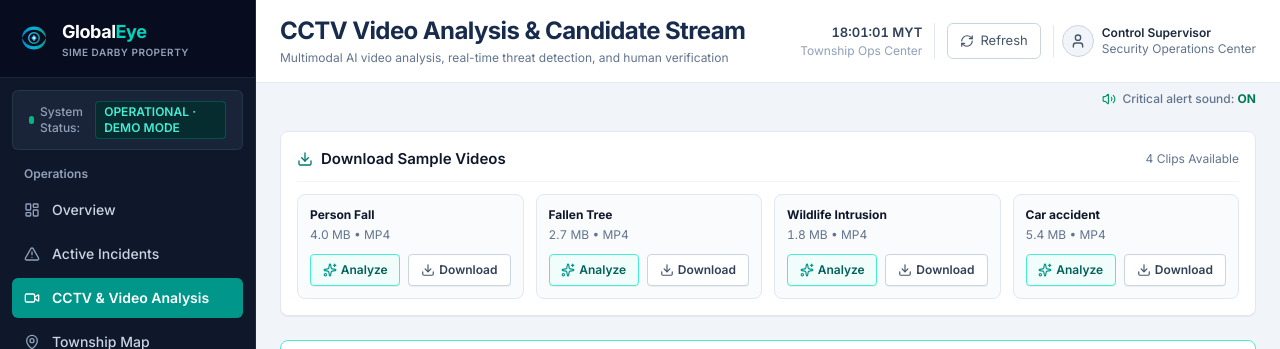
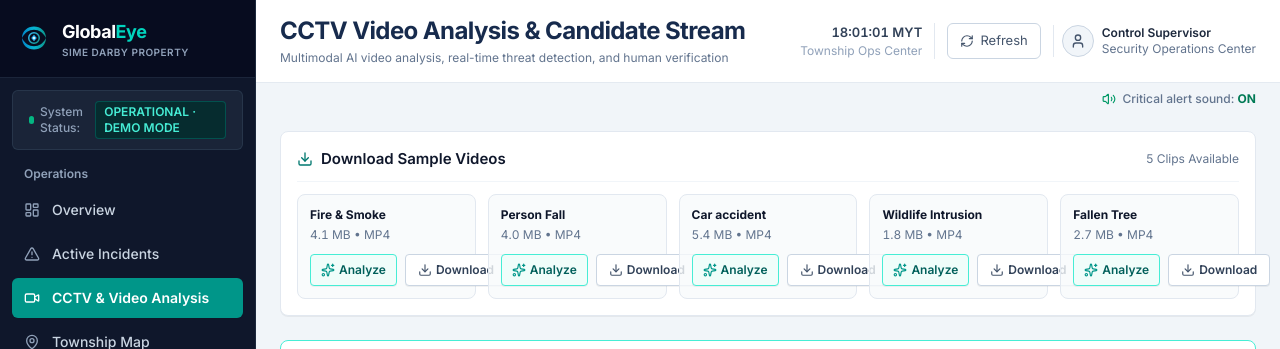
Before and after one commit to ado0330/SimeDarbyAIDetector, a Next.js app in the folder frontend/: page / in a window 1280 px wide. Both pictures are taken after a click on the button "Upload Clip". Shown: the top 349 px of the page. Built offline with nearby package versions, Linux system fonts and the light colour scheme; no server answers.

Commit message:
feat(samples): add Fire & Smoke sample video to UI and backend

```diff
--- a/frontend/src/components/views/VideoAnalysisView.tsx
+++ b/frontend/src/components/views/VideoAnalysisView.tsx
@@ -42,6 +42,13 @@
 
 export const SAMPLE_VIDEO_CLIPS: SampleClip[] = [
   {
+    id: "sample-fire-and-smoke",
+    name: "Fire & Smoke",
+    filename: "sample_fire_and_smoke.mp4",
+    url: "/samples/sample_fire_and_smoke.mp4",
+    size: "4.1 MB",
+  },
+  {
     id: "sample-person-fall",
     name: "Person Fall",
     filename: "sample_person_fall.mp4",
@@ -49,11 +56,11 @@
     size: "4.0 MB",
   },
   {
-    id: "sample-fallen-tree",
-    name: "Fallen Tree",
-    filename: "sample_fallen_tree.mp4",
-    url: "/samples/sample_fallen_tree.mp4",
-    size: "2.7 MB",
+    id: "sample-car-accident",
+    name: "Car accident",
+    filename: "sample_car_accident.mp4",
+    url: "/samples/sample_car_accident.mp4",
+    size: "5.4 MB",
   },
   {
     id: "sample-wildlife-intrusion",
@@ -63,11 +70,11 @@
     size: "1.8 MB",
   },
   {
-    id: "sample-car-accident",
-    name: "Car accident",
-    filename: "sample_car_accident.mp4",
-    url: "/samples/sample_car_accident.mp4",
-    size: "5.4 MB",
+    id: "sample-fallen-tree",
+    name: "Fallen Tree",
+    filename: "sample_fallen_tree.mp4",
+    url: "/samples/sample_fallen_tree.mp4",
+    size: "2.7 MB",
   },
 ];
 
@@ -185,7 +192,7 @@
           </span>
         </div>
 
-        <div className="grid grid-cols-1 sm:grid-cols-2 lg:grid-cols-4 gap-3">
+        <div className="grid grid-cols-1 sm:grid-cols-2 md:grid-cols-3 lg:grid-cols-5 gap-3">
           {SAMPLE_VIDEO_CLIPS.map((clip) => (
             <div
               key={clip.id}
```
Also changed, not shown: 2 other files (tests, documents, lock files or other folders).
